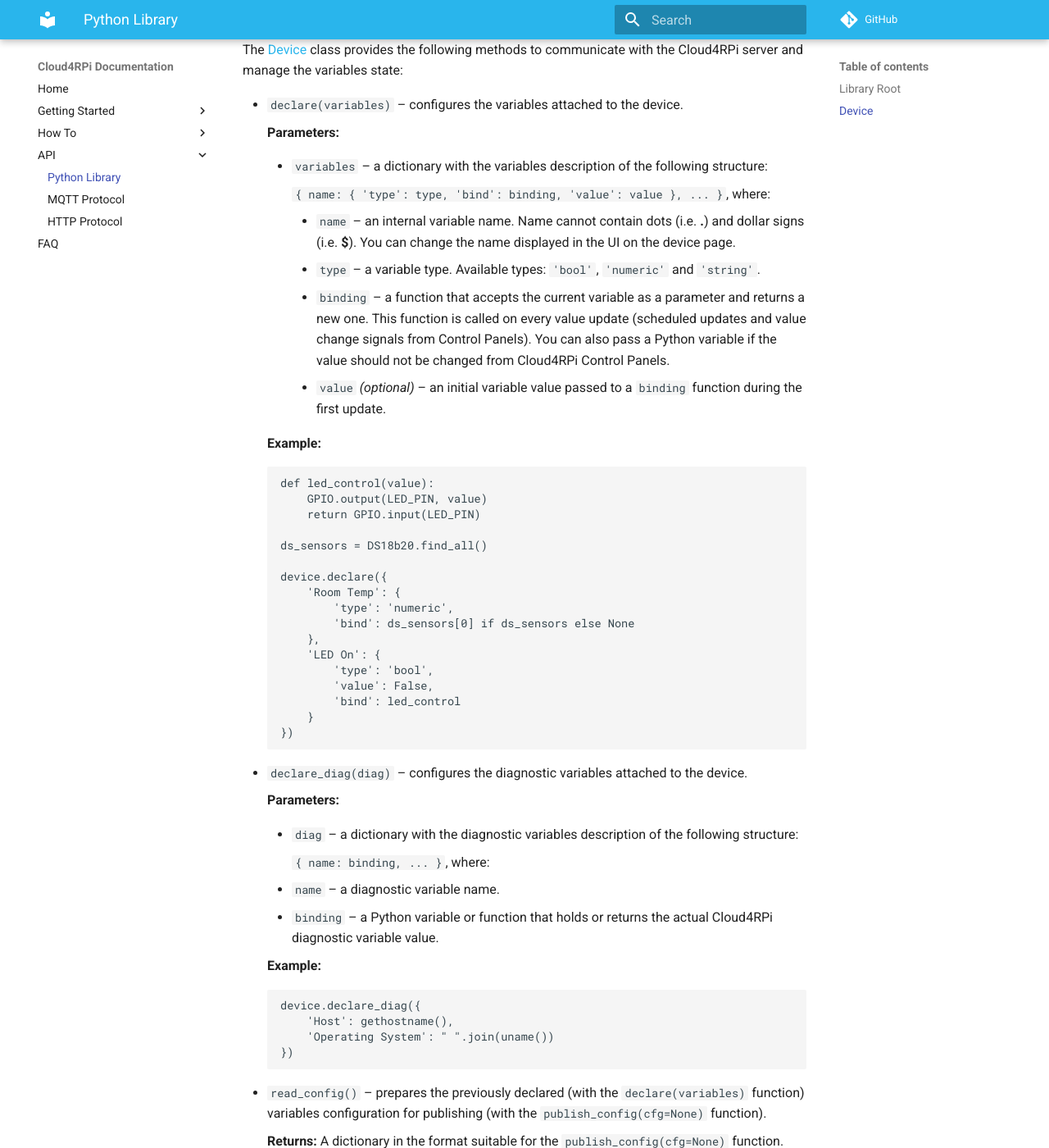
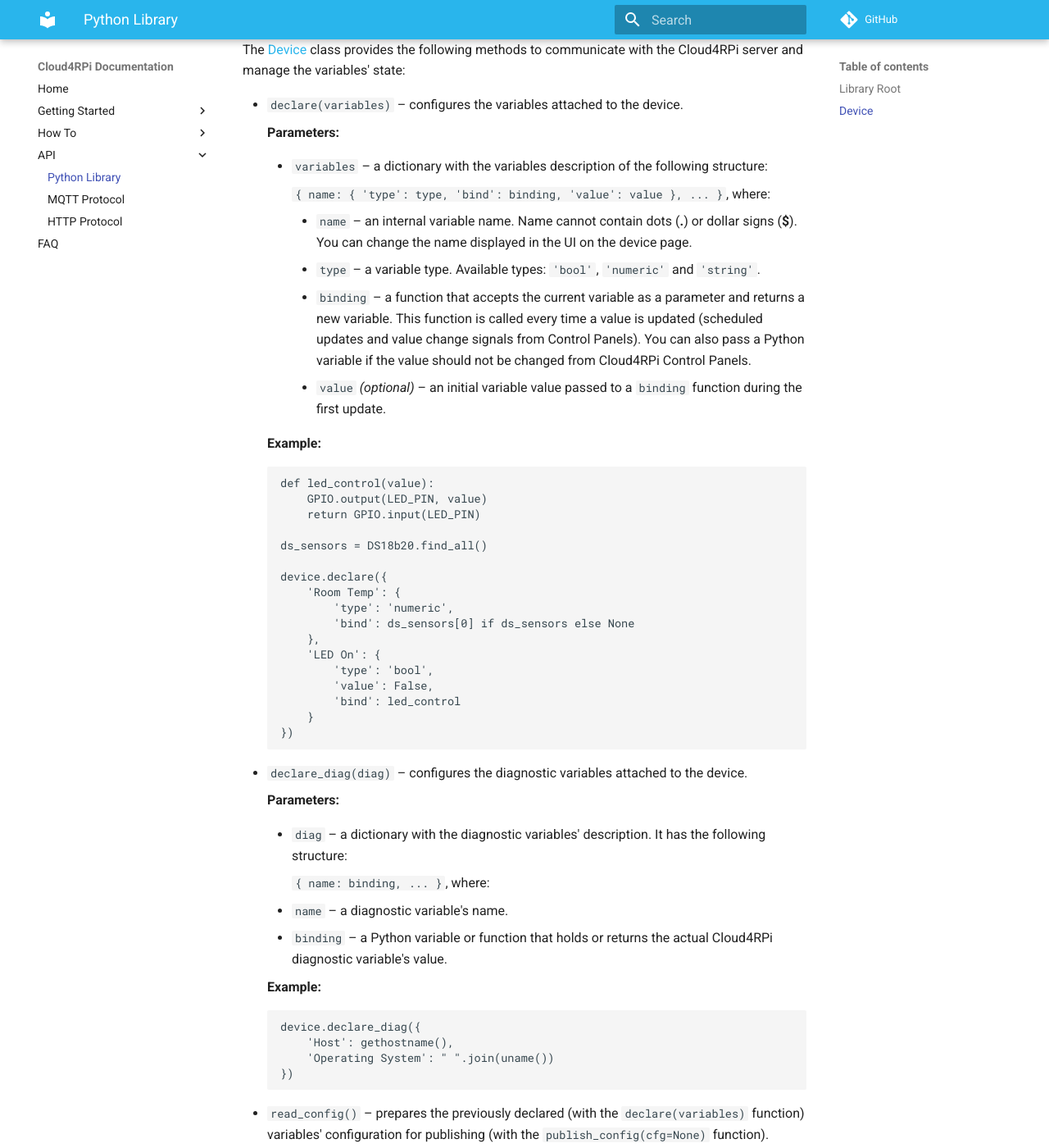
Before and after one commit to cloud4rpi/docs, an MkDocs documentation site: the page built from docs/api/python.md, in a window 1280 px wide and 1400 px high, scrolled down 1040 px. Shown: the whole window at 82% size. Built offline with MkDocs 1.6.1 and Material for MkDocs 9.7.7, drawn with Linux system fonts in a browser that asks for light colours; comment, search, counter and statistics services are not loaded; some of the changed text lies outside the part shown.

Commit message:
Update python.md

```diff
--- a/docs/api/python.md
+++ b/docs/api/python.md
@@ -36,7 +36,7 @@
 
 ## Device
 
-The [Device](https://github.com/cloud4rpi/cloud4rpi/blob/master/cloud4rpi/device.py) class provides the following methods to communicate with the Cloud4RPi server and manage the variables state:
+The [Device](https://github.com/cloud4rpi/cloud4rpi/blob/master/cloud4rpi/device.py) class provides the following methods to communicate with the Cloud4RPi server and manage the variables' state:
 
 * `declare(variables)` &ndash; configures the variables attached to the device.
     {: .anchor #declare }
@@ -47,9 +47,9 @@
 
         `{ name: { 'type': type, 'bind': binding, 'value': value }, ... }`, where:
 
-        * `name` &ndash; an internal variable name. Name cannot contain dots (i.e. **.**) and dollar signs (i.e. **$**). You can change the name displayed in the UI on the device page.
+        * `name` &ndash; an internal variable name. Name cannot contain dots (**.**) or dollar signs (**$**). You can change the name displayed in the UI on the device page.
         * `type` &ndash; a variable type. Available types: `'bool'`, `'numeric'` and `'string'`.
-        * `binding` &ndash; a function that accepts the current variable as a parameter and returns a new one. This function is called on every value update (scheduled updates and value change signals from Control Panels). You can also pass a Python variable if the value should not be changed from Cloud4RPi Control Panels.
+        * `binding` &ndash; a function that accepts the current variable as a parameter and returns a new variable. This function is called every time a value is updated (scheduled updates and value change signals from Control Panels). You can also pass a Python variable if the value should not be changed from Cloud4RPi Control Panels.
         * `value` *(optional)* &ndash; an initial variable value passed to a `binding` function during the first update.
 
     **Example:**
@@ -78,12 +78,12 @@
 
     **Parameters:**
 
-    * `diag` &ndash; a dictionary with the diagnostic variables description of the following structure:
+    * `diag` &ndash; a dictionary with the diagnostic variables' description. It has the following structure:
 
         `{ name: binding, ... }`, where:
 
-    * `name` &ndash; a diagnostic variable name.
-    * `binding` &ndash; a Python variable or function that holds or returns the actual Cloud4RPi diagnostic variable value.
+    * `name` &ndash; a diagnostic variable's name.
+    * `binding` &ndash; a Python variable or function that holds or returns the actual Cloud4RPi diagnostic variable's value.
 
     **Example:**
 
@@ -132,4 +132,4 @@
 
     * `diag` *(optional)* &ndash; the `read_diag()` output. If not passed, `read_diag()` is invoked internally. This is a dictionary with the following structure:
 
-        `{name: value, ...}`, where `name` corresponds to the variable name in the `diag` parameter passed to the `declare_diag(diag)` function, and `value` is the variable value the `binding` returns.
+        `{name: value, ...}`, where `name` corresponds to the variable's name in the `diag` parameter passed to the `declare_diag(diag)` function, and `value` is the variable's value the `binding` returns.
```
Also changed, not shown: other parts of docs/api/python.md (+5 -5 lines).
